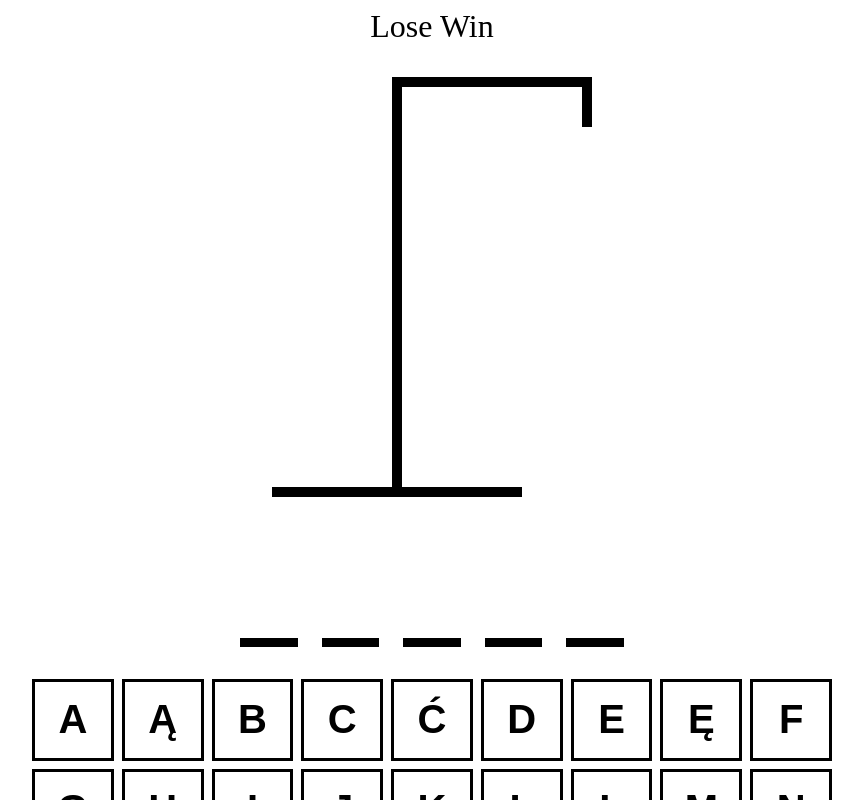
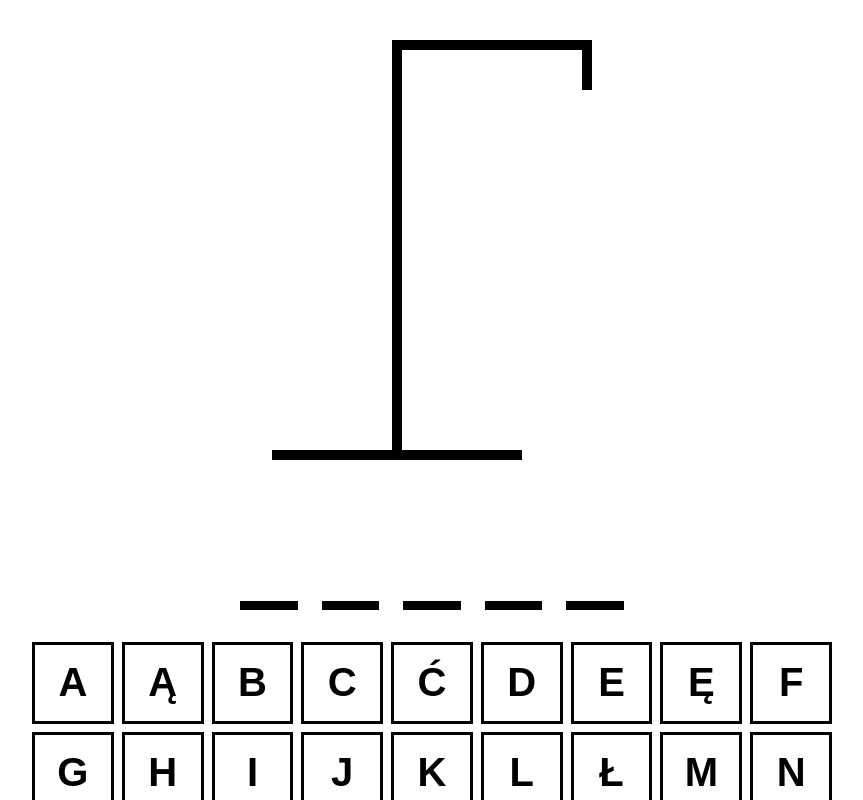
Before and after one commit to maciekpastuszak/React-Hangman, a React (Vite) app: page / in a window 1280 px wide. Shown: the top 800 px of the page, without its empty margins (208-1071 px from the left). Built offline with nearby package versions, Linux system fonts and the light colour scheme.

Commit message:
add winner/loser logic

```diff
--- a/src/App.tsx
+++ b/src/App.tsx
@@ -13,6 +13,9 @@
   const incorrectLetters = guessedLetters.filter(
     letter => !wordToGuess.includes(letter)
   )
+
+  const isLoser = incorrectLetters.length >= 6;
+  const isWinner = wordToGuess.split("").every(letter => guessedLetters.includes(letter))
 
   const addGuessedLetter = useCallback((letter: string) => {
     if (guessedLetters.includes(letter)) return
@@ -43,8 +46,8 @@
     alignItems: "center"
   }}>
     <div style={{ fontSize: "2rem", textAlign: "center" }}>
-      Lose
-      Win
+      {isWinner && "Winner! Refresh to try again"}
+      {isLoser && "Nice try! Refresh to try again"}
     </div>
     <HangmanDrawing numberOfGuesses={incorrectLetters.length}/>
     <HangmanWord guessedLetters={guessedLetters} wordToGuess={wordToGuess}/>
```
